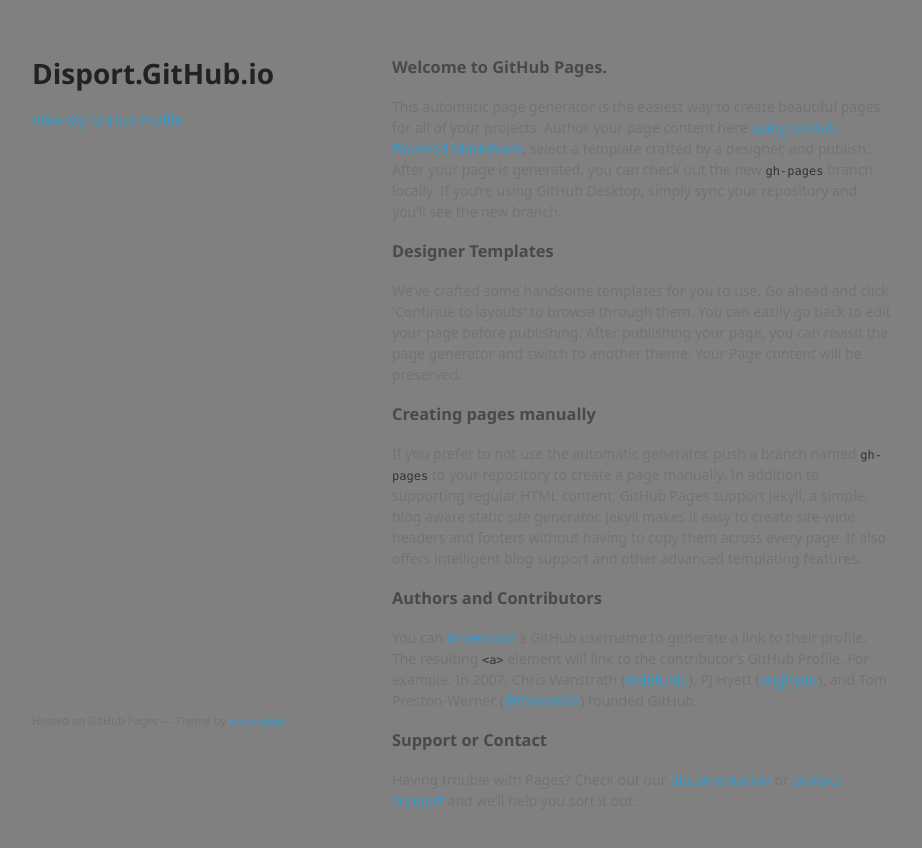
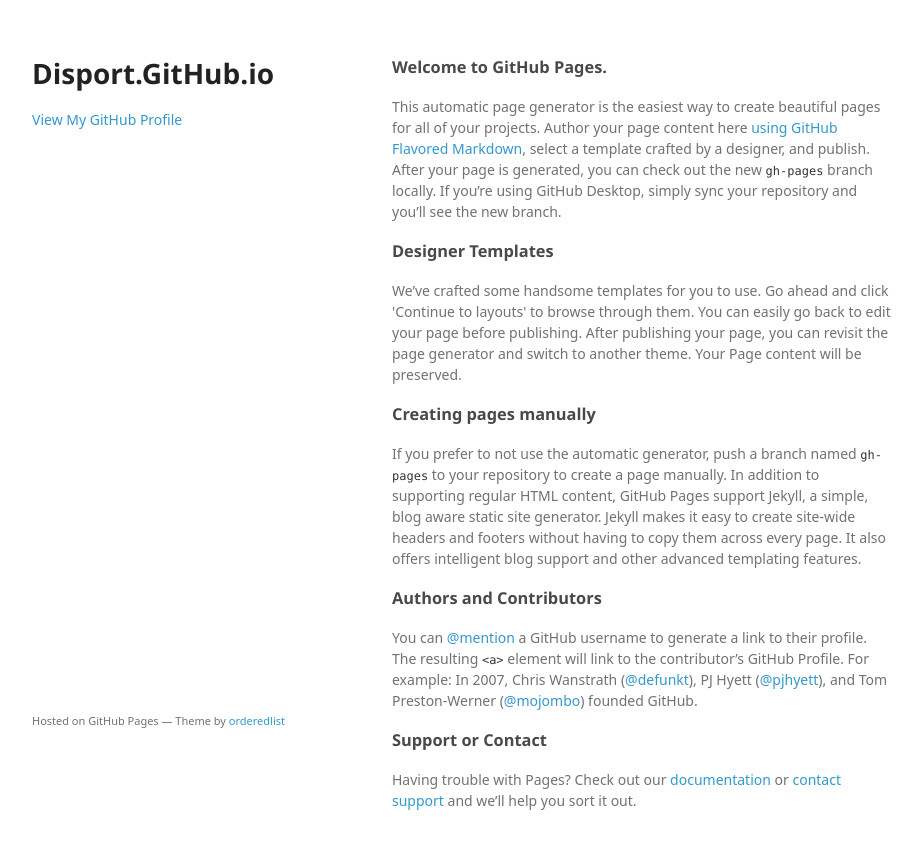
Before and after one commit to disport/disport.github.io, a plain HTML site: page index.html in a window 1280 px wide. Shown: the whole page, without its empty margins (178-1100 px from the left). Drawn offline with Linux system fonts and the light colour scheme; a web font is replaced by a local one.

Commit message:
Revert "Update styles.css"

```diff
--- a/stylesheets/styles.css
+++ b/stylesheets/styles.css
@@ -55,7 +55,7 @@
 }
 
 body {
-  background-color: #808080;
+  background-color: #fff;
   padding:50px;
   font: 14px/1.5 "Noto Sans", "Helvetica Neue", Helvetica, Arial, sans-serif;
   color:#727272;
```
